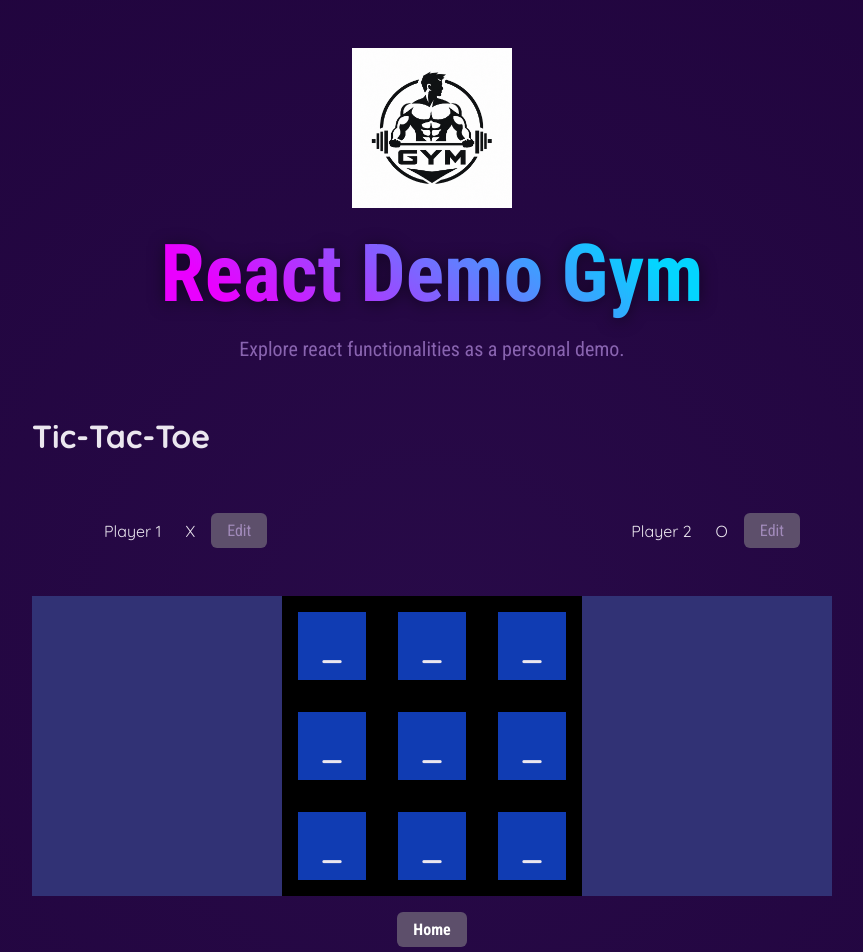
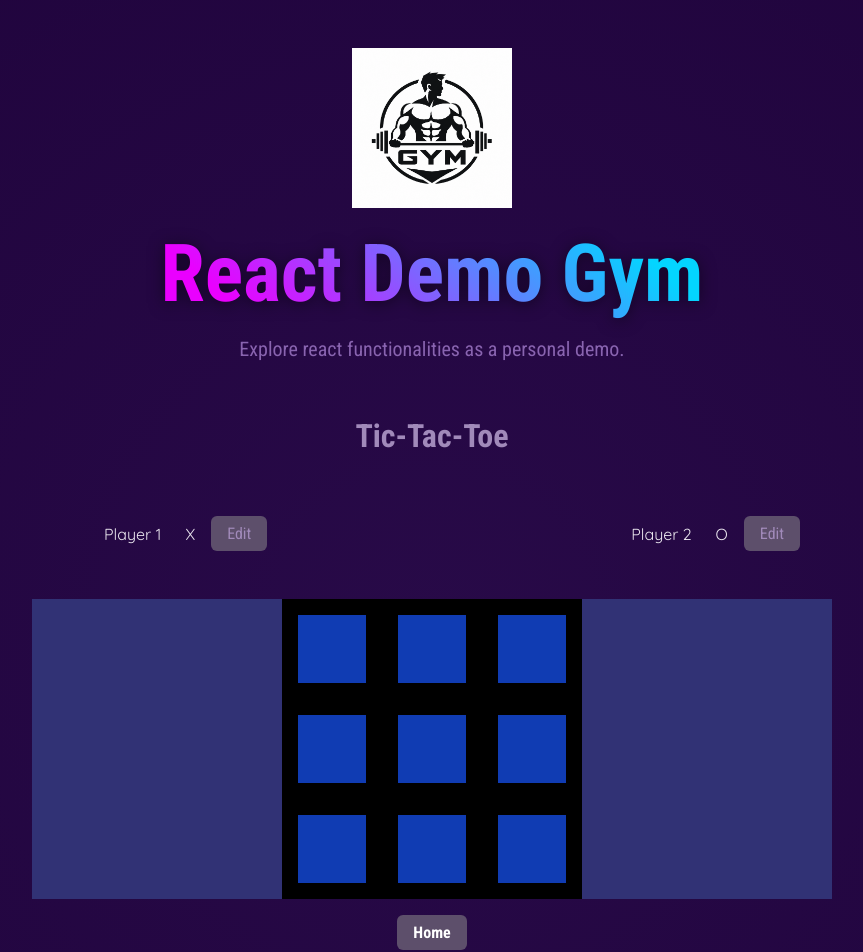
Before and after one commit to tomaszKostur/remind_react_gym, a React (Vite) app: page /game in a window 1280 px wide. Shown: the top 952 px of the page, without its empty margins (208-1071 px from the left). Built offline with nearby package versions, Linux system fonts and the light colour scheme.

Commit message:
GameBoard generated not hardcoded

```diff
--- a/src/game_components/GameBoard.tsx
+++ b/src/game_components/GameBoard.tsx
@@ -1,100 +1,44 @@
 import { SetStateAction, useState } from "react";
 
+const initial_game_board = [
+  [null, null, null],
+  [null, null, null],
+  [null, null, null],
+];
+
 function GameBoard() {
+  const [boardData, setBoardData] = useState(initial_game_board);
   const [currentPlayer, setCurrentPlayer] = useState("X");
-  const [boardData, setBoardData] = useState({
-    "11": "_",
-    "12": "_",
-    "13": "_",
-    "21": "_",
-    "22": "_",
-    "23": "_",
-    "31": "_",
-    "32": "_",
-    "33": "_",
-  });
 
-  function moveHandler(position: string) {
-    if (boardData[position] !== "_") return;
+  function moveHandler(row: number, col: number) {
+    console.log(`moveHandler: ${boardData} , ${row}: ${col}`);
+    // if cell is already filled then to nothing
+    if (boardData[row][col] !== null) return;
 
-    setBoardData((prev) => ({
-      ...prev,
-      [position]: currentPlayer,
-    }));
+    setBoardData((prev) => {
+      // first step is nust a shallow copy previous
+      const next_board = prev.map((row) => [...row]);
+      next_board[row][col] = currentPlayer;
+      return next_board;
+    });
     setCurrentPlayer((prev) => (prev === "X" ? "O" : "X"));
   }
 
   return (
     <div className="game-board">
-      <ol>
-        <li
-          onClick={() => {
-            moveHandler("11");
-          }}
-        >
-          {boardData["11"]}
-        </li>
-        <li
-          onClick={() => {
-            moveHandler("12");
-          }}
-        >
-          {boardData["12"]}
-        </li>
-        <li
-          onClick={() => {
-            moveHandler("13");
-          }}
-        >
-          {boardData["13"]}
-        </li>
-      </ol>
-      <ol>
-        <li
-          onClick={() => {
-            moveHandler("21");
-          }}
-        >
-          {boardData["21"]}
-        </li>
-        <li
-          onClick={() => {
-            moveHandler("22");
-          }}
-        >
-          {boardData["22"]}
-        </li>
-        <li
-          onClick={() => {
-            moveHandler("23");
-          }}
-        >
-          {boardData["23"]}
-        </li>
-      </ol>
-      <ol>
-        <li
-          onClick={() => {
-            moveHandler("31");
-          }}
-        >
-          {boardData["31"]}
-        </li>
-        <li
-          onClick={() => {
-            moveHandler("32");
-          }}
-        >
-          {boardData["32"]}
-        </li>
-        <li
-          onClick={() => {
-            moveHandler("33");
-          }}
-        >
-          {boardData["33"]}
-        </li>
-      </ol>
+      {boardData.map((row, rowIdx) => {
+        return (
+          <ol key={rowIdx}>
+            {row.map((col, colIdx) => {
+              return (
+                <li key={colIdx} onClick={() => moveHandler(rowIdx, colIdx)}>
+                  {boardData[rowIdx][colIdx]}
+                </li>
+              );
+            })}
+          </ol>
+        );
+      })}
     </div>
   );
 }
--- a/src/game_components/Player.tsx
+++ b/src/game_components/Player.tsx
@@ -1,15 +1,20 @@
-import { useState } from "react";
+import { SetStateAction, useState } from "react";
 
 function Player({ name, symbol }: { name: string; symbol: string }) {
   const [isEditing, setIsEditing] = useState(false);
+  const [playerName, setPlayerName] = useState(name)
   function handleEditClick(){
-    setIsEditing(true);
+    setIsEditing(prev => !prev);
+  }
+  function handleChange(event: { target: { value: SetStateAction<string>; }; }) {
+    setPlayerName(event.target.value);
   }
 
-  let playerNameElement = <span className="player-name">{name}</span>;
+  let playerNameElement = <span className="player-name">{playerName}</span>;
   if (isEditing){
-    playerNameElement = <input type="text" required/>
+    playerNameElement = <input type="text" required value={playerName} onChange={handleChange}/>
   }
+
 
   return (
     <li className="player-container">
@@ -17,7 +22,7 @@ function Player({ name, symbol }: { name: string; symbol: string }) {
         {playerNameElement}
         <span className="player-symbol">{symbol}</span>
       </span>
-      <button onClick={handleEditClick} className="m-1">Edit</button>
+      <button onClick={handleEditClick} className="m-1">{isEditing ? "Save" : "Edit"}</button>
     </li>
   );
 }
```
Also changed, not shown: src/styles/tailwind.css.
